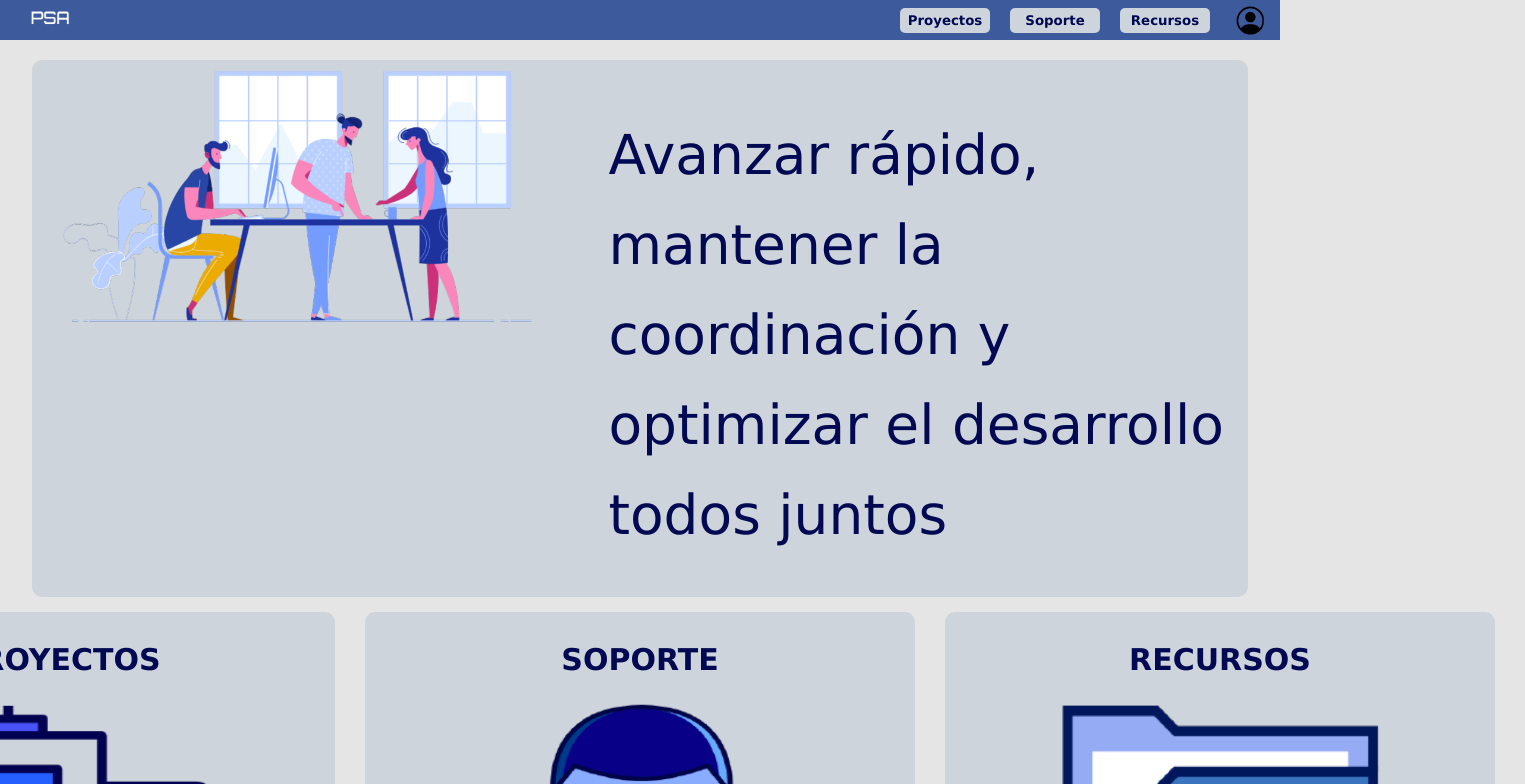
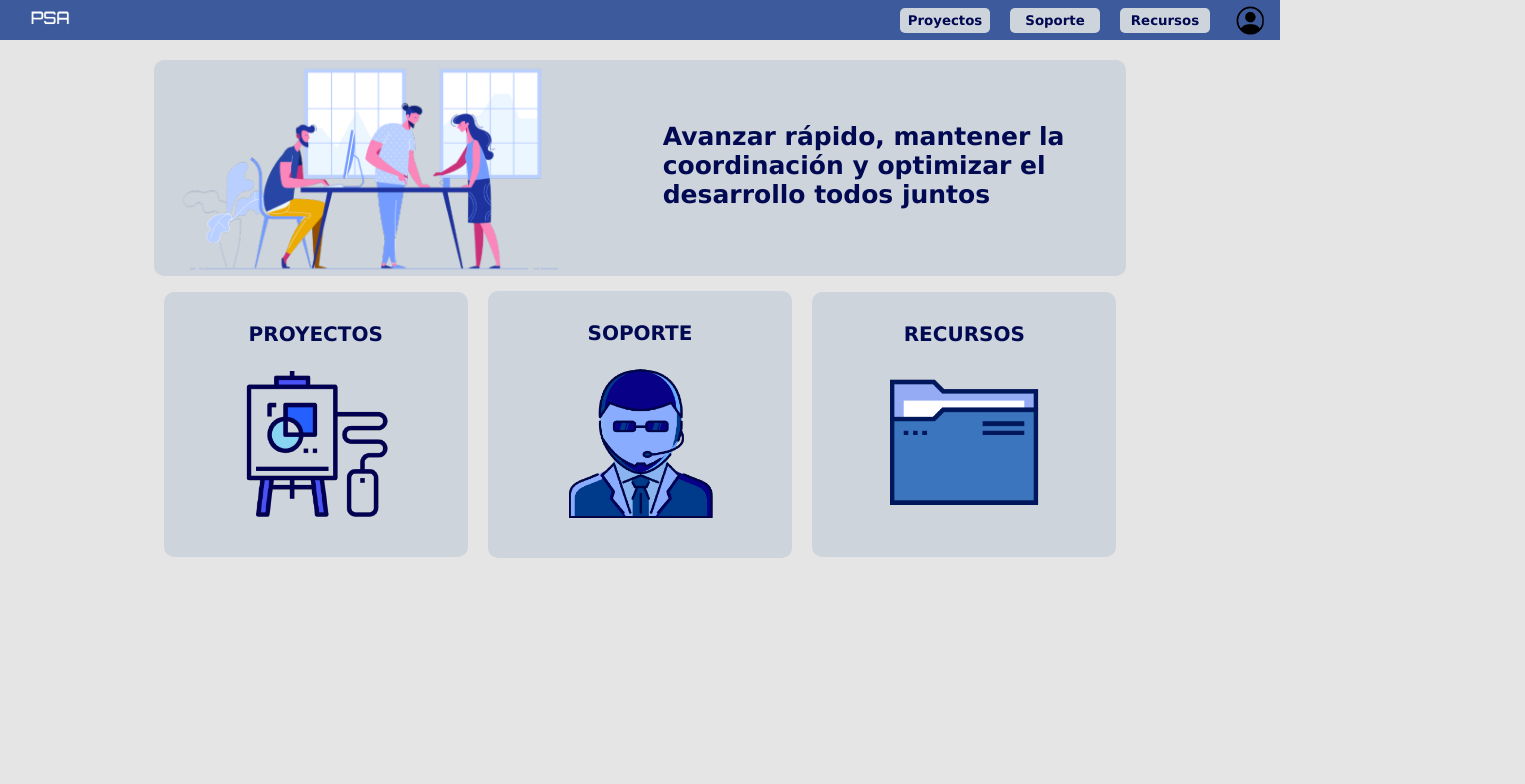
Before and after one commit to AgussAndrade/Tribu_2_aninfo_1c_2022, a React (Create React App) app in the folder psa/: page / in a window 1280 px wide. Shown: the top 784 px of the page, 1525 px wide, since content can reach past the window. Built offline with nearby package versions, Linux system fonts and the light colour scheme.

Commit message:
design fixes

```diff
--- a/psa/src/components/ButtonIcon/index.js
+++ b/psa/src/components/ButtonIcon/index.js
@@ -1,13 +1,15 @@
 import React from "react";
-import { ButtonContainer, ButtonCustom, Icon } from "./styled";
+import { ButtonContainer, ButtonCustom, Icon, IconContainer } from "./styled";
 
 export const ButtonIcon = (props) => {
-	const {img, name, onClick} = props
+  const { img, name, onClick } = props;
   return (
     <ButtonContainer>
-      <ButtonCustom onClick= {onClick}>
+      <ButtonCustom onClick={onClick}>
         {name}
-        <Icon src={img} />
+        <IconContainer>
+          <Icon src={img} />
+        </IconContainer>
       </ButtonCustom>
     </ButtonContainer>
   );
--- a/psa/src/components/ButtonIcon/styled.js
+++ b/psa/src/components/ButtonIcon/styled.js
@@ -2,10 +2,11 @@ import styled from "styled-components";
 import { colors } from "../../utils/colors";
 
 export const ButtonContainer = styled.div`
-  width: 550px;
-  height: 450px;
-  margin-left: 15px;
-  margin-right: 15px;
+  height: 100%;
+  width: 100%;
+  display: flex;
+  margin-left: 10px;
+  margin-right: 10px;
 `;
 
 export const ButtonCustom = styled.button`
@@ -17,7 +18,7 @@ export const ButtonCustom = styled.button`
   padding: 30px 0px 10px;
   border-radius: 10px;
   border: none;
-  font-size: 30px;
+  font-size: 20px;
   color: ${colors.blue};
   font-family: "Verdana";
   font-weight: bold;
@@ -31,7 +32,12 @@ export const ButtonCustom = styled.button`
 `;
 
 export const Icon = styled.img`
-  width: 60%;
-  height: 70%;
-  margin-top: 20px;
+  width: 100%;
+  height: 100%;
 `;
+
+export const IconContainer = styled.div`
+  width: 50%;
+  width: 50%;
+  padding: 20px;
+`
--- a/psa/src/components/HomePresentation/index.js
+++ b/psa/src/components/HomePresentation/index.js
@@ -1,14 +1,16 @@
 import React from "react";
-import { PresentationContainer, Icon, Text } from "./styled";
+import { PresentationContainer, Icon, Text, TextContainer } from "./styled";
 import home_icon from "../../utils/icons/home_icon.png";
 
 export const HomePresentation = () =>{
     return(
         <PresentationContainer>
             <Icon src={home_icon} />
+            <TextContainer>
             <Text>
             Avanzar rápido, mantener la coordinación y optimizar el desarrollo todos juntos
             </Text>
+            </TextContainer>
         </PresentationContainer>
     );
 };
--- a/psa/src/components/HomePresentation/styled.js
+++ b/psa/src/components/HomePresentation/styled.js
@@ -2,16 +2,15 @@ import styled from "styled-components";
 import { colors } from "../../utils/colors";
 
 export const PresentationContainer = styled.div`
-	width: 85%;
+	width: 80%;
 	height: 20%;
   flex-direction: row;
   background-color: ${colors.lightGrey};
   border-radius: 10px;
 	margin-top: 20px;
   display: flex;
-  min-width:fit-content;
-  min-height: fit-content;
-
+  justify-content: center;
+  align-items: center;
 `;
 
 export const Icon = styled.img`
@@ -20,14 +19,17 @@ height: 20%;
 margin-left: 20px;
 `;
 
-export const Text = styled.h1`
-  font-size:55px;
+export const TextContainer = styled.div`
   display: flex;
+  width: 100%;
+  text-overflow: ellipsis;
+`
+
+export const Text = styled.p`
+  font-size: 25px;
   color: ${colors.blue};
   font-family: "Verdana";
-  margin-left: 70px;
-  margin-top: 50px;
-  font-weight: 100;
-  line-height: 90px;
-  user-select: none;
+  margin-left: 100px;
+  margin-top: 20px;
+  font-weight: bold;
 `
--- a/psa/src/components/UserIconButton/styled.js
+++ b/psa/src/components/UserIconButton/styled.js
@@ -1,5 +1,4 @@
 import styled from "styled-components";
-import { colors } from "../../utils/colors";
 
 export const ButtonContainer = styled.div`
   width: 60px;
--- a/psa/src/screens/Home/styled.js
+++ b/psa/src/screens/Home/styled.js
@@ -26,6 +26,7 @@ export const ButtonsContainer = styled.div`
     flex-direction: row;
     justify-content: center;
     align-items: center;
+    width: 80%;
     height: 100%;
     padding-top: 15px;
     padding-left: 15px;
--- a/psa/src/screens/Resources/index.js
+++ b/psa/src/screens/Resources/index.js
@@ -1,9 +1,6 @@
 import React from "react";
-import { ButtonIcon } from "../../components/ButtonIcon";
-import { ButtonsContainer, PrincipalContainer, BodyContainer } from "./styled";
 import { TopBar } from "../../components/TopBar";
 import { useNavigate } from "react-router-dom";
-import { HomePresentation } from "../../components/HomePresentation";
 
 export const Resources = () => {
   const navigate = useNavigate();
```
Also changed, not shown: psa/src/utils/icons/resources_icon.png.
